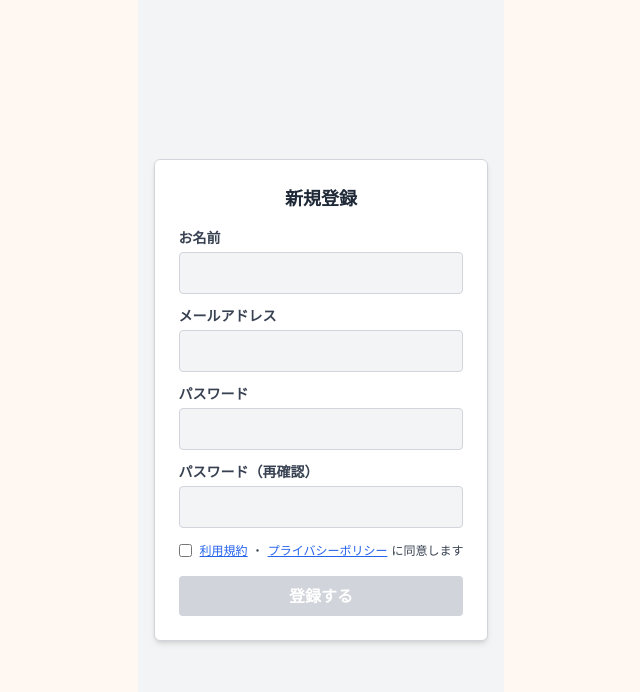
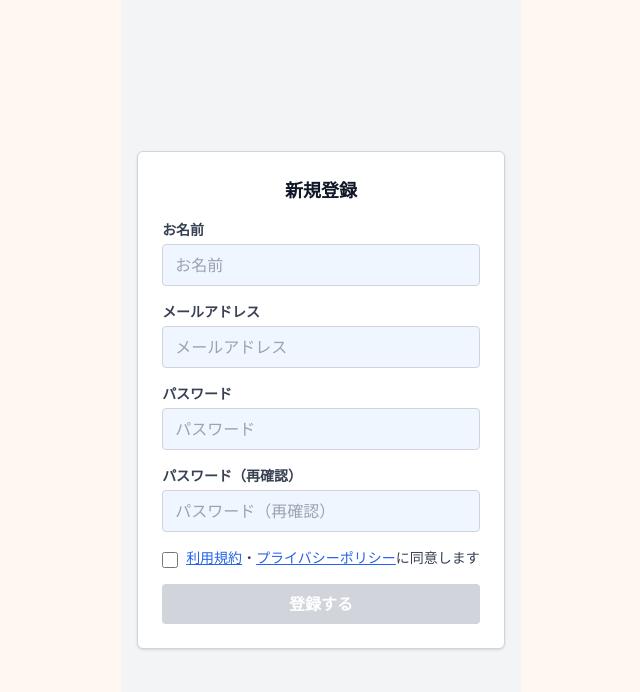
Before and after one commit to teishito/step4-richconnections-front, a Next.js app: page /signup in a window 1280 px wide. Shown: the top 692 px of the page, without its empty margins (319-959 px from the left). Built offline with nearby package versions, Linux system fonts and the light colour scheme.

Commit message:
Update Signup.jsx

```diff
--- a/components/Signup.jsx
+++ b/components/Signup.jsx
@@ -5,7 +5,7 @@ import Link from "next/link";
 export default function Signup() {
   const [email, setEmail] = useState("");
   const [password, setPassword] = useState("");
-  const [confirmPassword, setConfirmPassword] = useState(""); // 再確認用
+  const [confirmPassword, setConfirmPassword] = useState("");
   const [name, setName] = useState("");
   const [agreed, setAgreed] = useState(false);
   const router = useRouter();
@@ -31,68 +31,70 @@ export default function Signup() {
     <div className="flex flex-col items-center justify-center min-h-screen bg-gray-100 px-4">
       <form
         onSubmit={handleSignup}
-        className="bg-white border border-gray-300 p-6 rounded-md w-full max-w-sm shadow-md"
+        className="bg-white border border-gray-300 p-6 rounded-md w-full max-w-sm space-y-4 shadow"
       >
-        <h2 className="text-lg font-bold text-center text-gray-800 mb-4">新規登録</h2>
+        <h2 className="text-lg font-bold text-center text-gray-900">新規登録</h2>
 
-        <div className="mb-3">
+        <div>
           <label className="block text-sm font-semibold text-gray-700 mb-1">お名前</label>
           <input
             type="text"
+            placeholder="お名前"
             value={name}
             onChange={(e) => setName(e.target.value)}
-            className="w-full border border-gray-300 rounded p-2 bg-gray-100 focus:outline-none focus:ring-2 focus:ring-blue-400"
+            className="w-full bg-blue-50 border border-gray-300 rounded px-3 py-2 focus:outline-none focus:ring-2 focus:ring-blue-300"
             required
           />
         </div>
 
-        <div className="mb-3">
+        <div>
           <label className="block text-sm font-semibold text-gray-700 mb-1">メールアドレス</label>
           <input
             type="email"
+            placeholder="メールアドレス"
             value={email}
             onChange={(e) => setEmail(e.target.value)}
-            className="w-full border border-gray-300 rounded p-2 bg-gray-100 focus:outline-none focus:ring-2 focus:ring-blue-400"
+            className="w-full bg-blue-50 border border-gray-300 rounded px-3 py-2 focus:outline-none focus:ring-2 focus:ring-blue-300"
             required
           />
         </div>
 
-        <div className="mb-3">
+        <div>
           <label className="block text-sm font-semibold text-gray-700 mb-1">パスワード</label>
           <input
             type="password"
+            placeholder="パスワード"
             value={password}
             onChange={(e) => setPassword(e.target.value)}
-            className="w-full border border-gray-300 rounded p-2 bg-gray-100 focus:outline-none focus:ring-2 focus:ring-blue-400"
+            className="w-full bg-blue-50 border border-gray-300 rounded px-3 py-2 focus:outline-none focus:ring-2 focus:ring-blue-300"
             required
           />
         </div>
 
-        {/* 再確認用 */}
-        <div className="mb-3">
+        <div>
           <label className="block text-sm font-semibold text-gray-700 mb-1">パスワード（再確認）</label>
           <input
             type="password"
+            placeholder="パスワード（再確認）"
             value={confirmPassword}
             onChange={(e) => setConfirmPassword(e.target.value)}
-            className="w-full border border-gray-300 rounded p-2 bg-gray-100 focus:outline-none focus:ring-2 focus:ring-blue-400"
+            className="w-full bg-blue-50 border border-gray-300 rounded px-3 py-2 focus:outline-none focus:ring-2 focus:ring-blue-300"
             required
           />
         </div>
 
-        {/* 同意チェック */}
-        <div className="flex items-center text-sm text-gray-700 mb-4">
+        <div className="flex items-start space-x-2 text-sm text-gray-700">
           <input
             type="checkbox"
             id="agree"
             checked={agreed}
             onChange={(e) => setAgreed(e.target.checked)}
-            className="mr-2"
+            className="w-4 h-4 mt-1"
           />
           <label htmlFor="agree">
-            <span className="text-xs">
-              <a href="#" className="text-blue-600 underline mr-1">利用規約</a>・
-              <a href="#" className="text-blue-600 underline mx-1">プライバシーポリシー</a>
+            <span>
+              <a href="#" className="text-blue-600 underline">利用規約</a>・
+              <a href="#" className="text-blue-600 underline">プライバシーポリシー</a>
               に同意します
             </span>
           </label>
@@ -100,10 +102,10 @@ export default function Signup() {
 
         <button
           type="submit"
-          className={`w-full ${
+          disabled={!agreed}
+          className={`w-full text-white font-semibold py-2 rounded transition ${
             agreed ? "bg-blue-600 hover:bg-blue-700" : "bg-gray-300 cursor-not-allowed"
-          } text-white font-semibold py-2 rounded transition`}
-          disabled={!agreed}
+          }`}
         >
           登録する
         </button>
```
